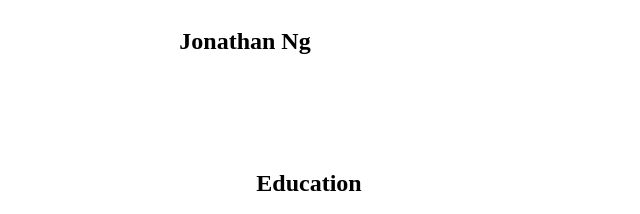
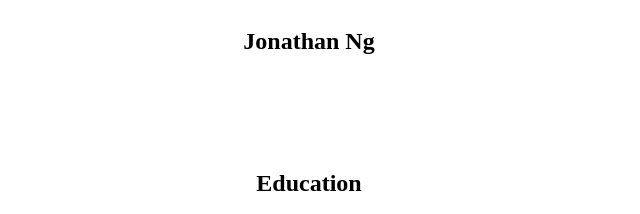
Before and after one commit to jonatecode/jonatecode.github.io, a plain HTML site: page index.html in a window 1280 px wide. Shown: the top 214 px of the page, without its empty margins (339-979 px from the left). Drawn offline with nearby package versions, Linux system fonts and the light colour scheme.

Commit message:
remove landingtext

```diff
--- a/index.html
+++ b/index.html
@@ -15,7 +15,7 @@
 
         <!--Introduction-->
         <section>
-            <div class="container column" id="landing-text">
+            <div class="container column">
                 <h1>Jonathan Ng</h1>
                 <p id="app"></p>
             </div>
```
